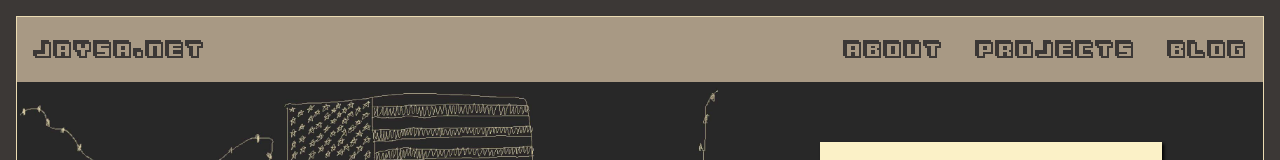
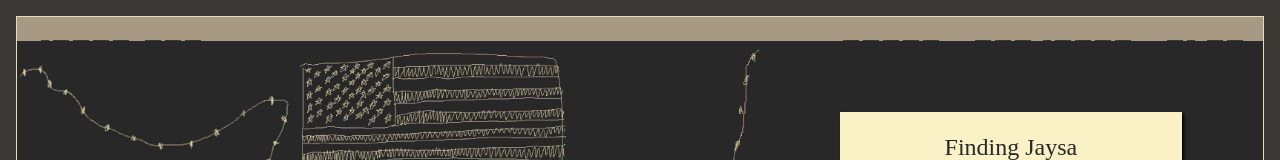
Before and after one commit to jaysa68/jaysa.net-web, a Next.js app in the folder jaysa.net/: page / in a window 1280 px wide. Shown: the top 160 px of the page. Built offline with nearby package versions, Linux system fonts and the light colour scheme; a web font is replaced by a local one.

Commit message:
scrollbars no more

```diff
--- a/jaysa.net/src/app/styles/Header.module.css
+++ b/jaysa.net/src/app/styles/Header.module.css
@@ -31,6 +31,8 @@
   justify-content: space-between;
   background-color: var(--gray);
   color: var(--bg-color);
+  overflow-x: hidden;
+  overflow-y: hidden;
 }
 
 @media (max-width: 674px) {
```
